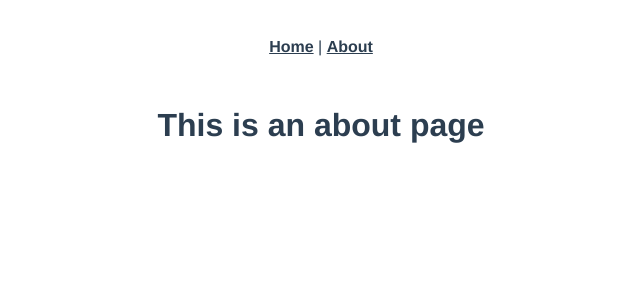
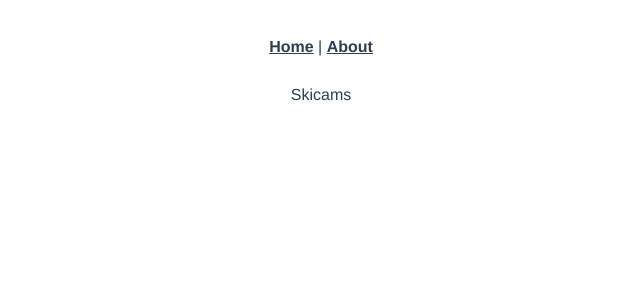
Before and after one commit to Drego31/skicams, a Vue app: page /skicams in a window 1280 px wide. Shown: the top 300 px of the page, without its empty margins (319-959 px from the left). Built offline with nearby package versions, Linux system fonts and the light colour scheme.

Commit message:
adding template for page

```diff
--- a/src/components/pages/AboutUs.vue
+++ b/src/components/pages/AboutUs.vue
@@ -1,18 +1,13 @@
 <template>
-  <div class="home">
-    <img alt="Vue logo" src="../../assets/logo.png">
-    <HelloWorld msg="Welcome to Your Vue.js App"/>
-  </div>
+  <t-page class="home">
+    AboutUs
+  </t-page>
 </template>
 
 <script>
-// @ is an alias to /src
-import HelloWorld from '@/components/HelloWorld.vue'
-
+import TPage from "../templates/Page"
 export default {
-  name: 'home',
-  components: {
-    HelloWorld
-  }
+  name: 'p-about-us',
+  components: {TPage},
 }
 </script>
--- a/src/components/pages/Contact.vue
+++ b/src/components/pages/Contact.vue
@@ -1,5 +1,14 @@
 <template>
-  <div class="about">
-    <h1>This is an about page</h1>
-  </div>
+  <t-page class="p-contact">
+    Contact
+  </t-page>
 </template>
+
+<script>
+
+  import TPage from "../templates/Page"
+  export default {
+    name: 'p-contact',
+    components: {TPage},
+  }
+</script>
--- a/src/components/pages/Skicams.vue
+++ b/src/components/pages/Skicams.vue
@@ -1,5 +1,13 @@
 <template>
-  <div class="about">
-    <h1>This is an about page</h1>
-  </div>
+  <t-page class="p-skicams">
+    Skicams
+  </t-page>
 </template>
+
+<script>
+  import TPage from "../templates/Page"
+  export default {
+    name: 'p-skicams',
+    components: {TPage}
+  }
+</script>
--- /dev/null
+++ b/src/components/templates/Page.vue
@@ -0,0 +1,11 @@
+<template>
+  <div class="t-page">
+    <slot/>
+  </div>
+</template>
+
+<script>
+  export default {
+    name: "t-page"
+  }
+</script>
```
